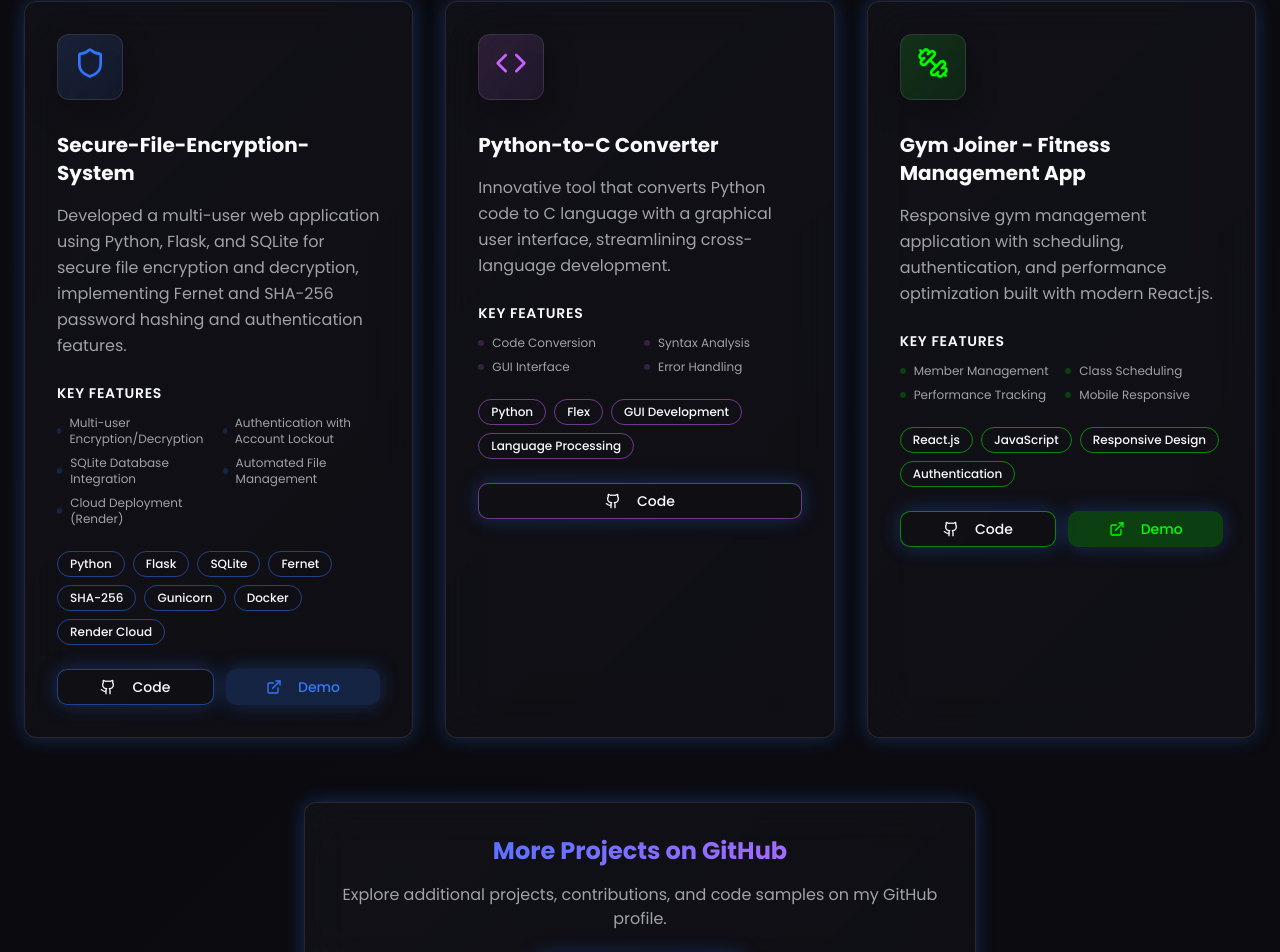
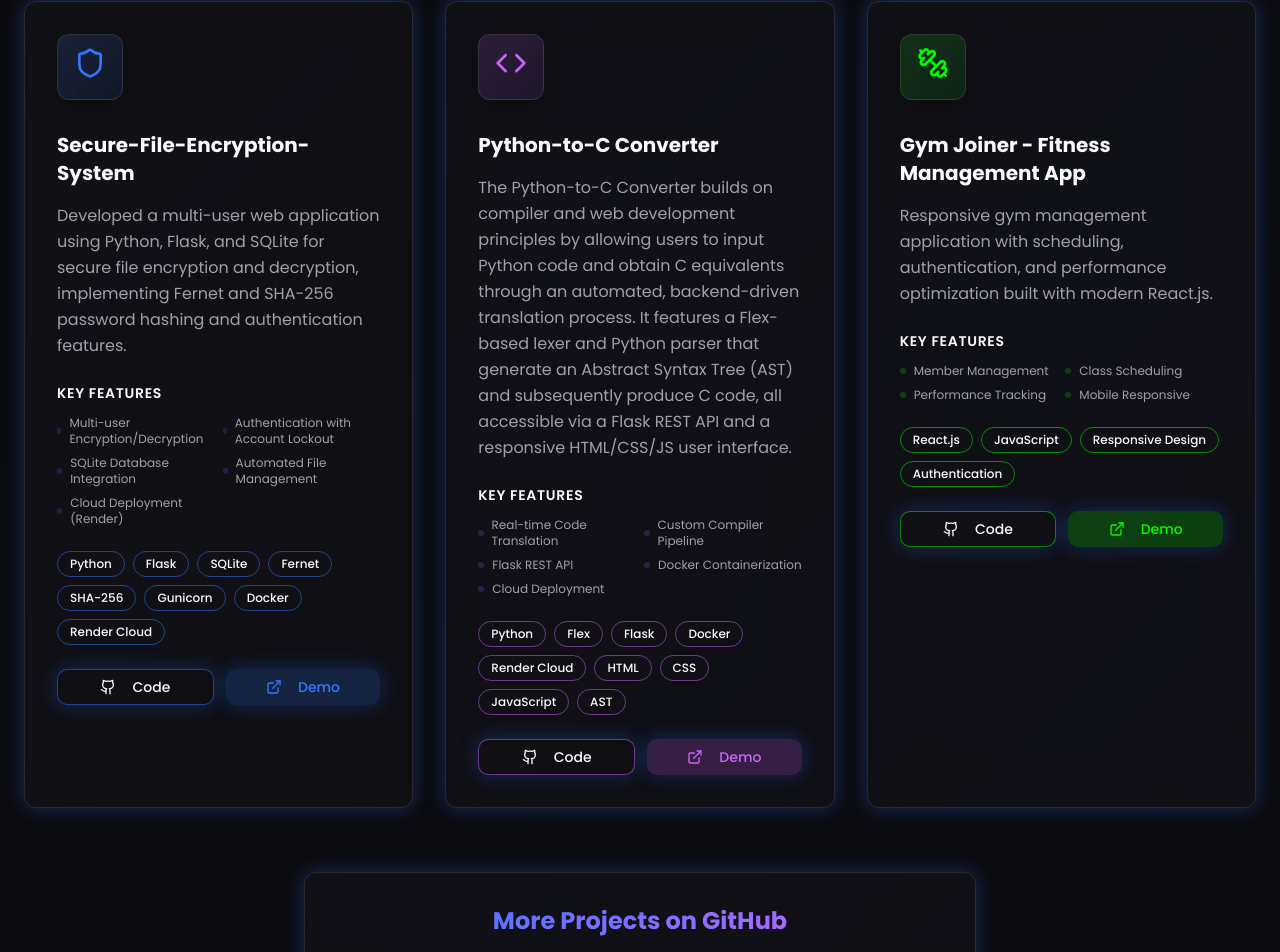
Before and after one commit to ROHITSINGHB/rohitsingh, a React (Vite) app: page / in a window 1280 px wide. Shown: the part 4561-5513 px from the top of the page. Built offline with nearby package versions, Linux system fonts and the light colour scheme.

Commit message:
Update Python to C converter project details

```diff
--- a/src/components/Projects.tsx
+++ b/src/components/Projects.tsx
@@ -21,13 +21,13 @@ const Projects = () => {
     {
       id: 2,
       title: "Python-to-C Converter",
-      description: "Innovative tool that converts Python code to C language with a graphical user interface, streamlining cross-language development.",
-      tech: ["Python", "Flex", "GUI Development", "Language Processing"],
+      description: "The Python-to-C Converter builds on compiler and web development principles by allowing users to input Python code and obtain C equivalents through an automated, backend-driven translation process. It features a Flex-based lexer and Python parser that generate an Abstract Syntax Tree (AST) and subsequently produce C code, all accessible via a Flask REST API and a responsive HTML/CSS/JS user interface.",
+      tech: ["Python", "Flex", "Flask", "Docker", "Render Cloud", "HTML", "CSS", "JavaScript", "AST"],
       icon: Code,
       color: "secondary",
       github: "https://github.com/ROHITSINGHB/Python-To-C-Convertor.git",
-      demo: null,
-      features: ["Code Conversion", "Syntax Analysis", "GUI Interface", "Error Handling"]
+      demo: "https://python-to-c-convertor-app.onrender.com/",
+      features: ["Real-time Code Translation", "Custom Compiler Pipeline", "Flask REST API", "Docker Containerization", "Cloud Deployment"]
     },
     {
       id: 3,
```
